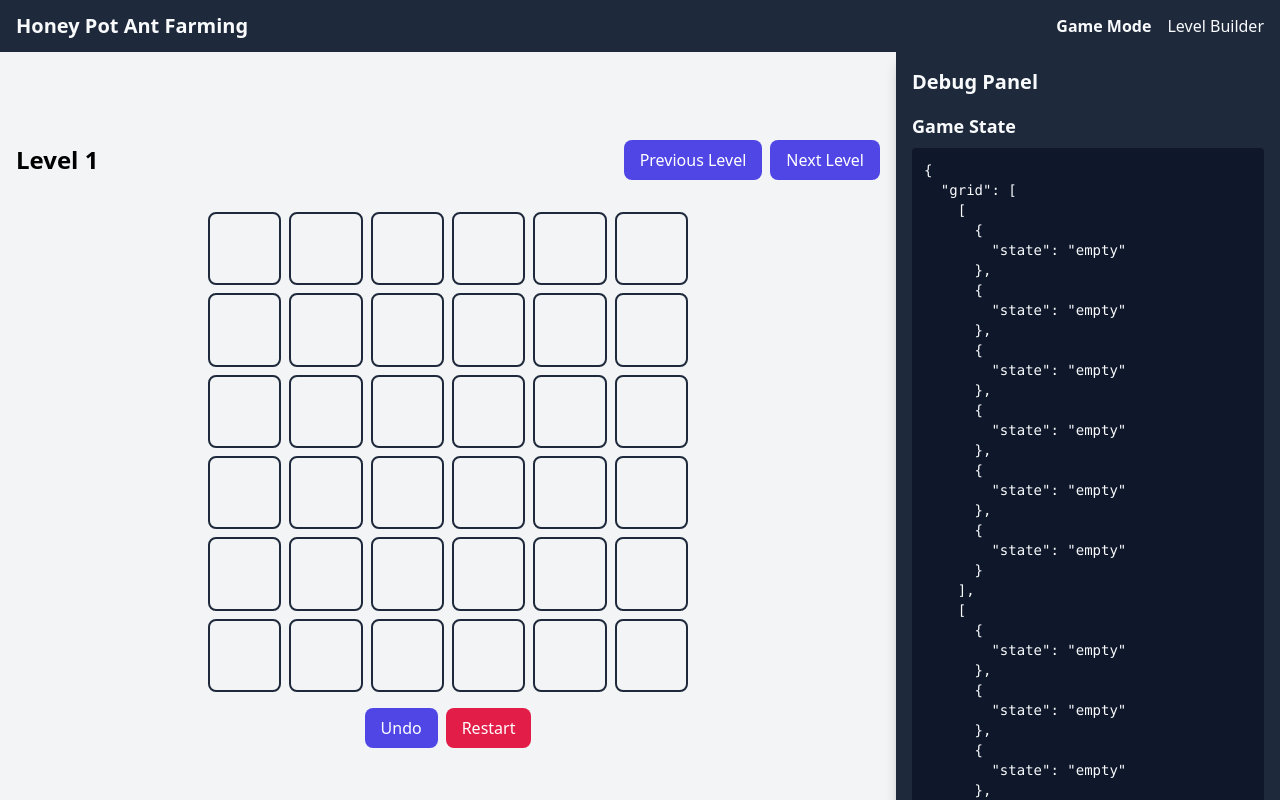
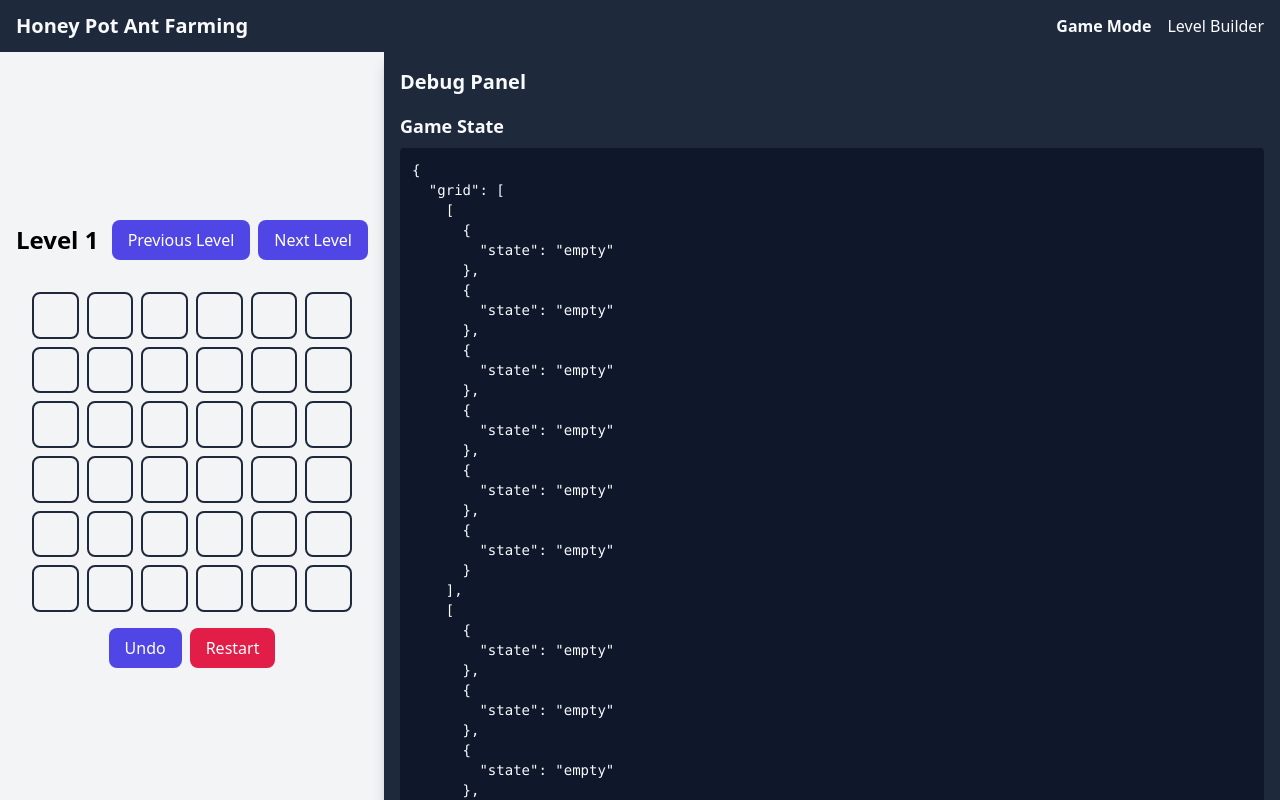
Before and after one commit to Crushford/Cassowary-Games, a Vue app: page / in a window 1280 px wide. Shown: the top 800 px of the page. Built offline with nearby package versions, Linux system fonts and the light colour scheme.

Commit message:
Resize debug panel

```diff
--- a/src/App.vue
+++ b/src/App.vue
@@ -26,12 +26,12 @@
 
     <div class="flex">
       <!-- Main Content -->
-      <div class="flex-1">
+      <div class="w-96">
         <router-view></router-view>
       </div>
 
       <!-- Global Debug Panel -->
-      <div class="w-96 bg-surface shadow-lg">
+      <div class="flex-1 bg-surface shadow-lg">
         <DebugPanel
           :grid="gameStore.grid"
           :grid-size="gameStore.gridSize"
--- a/src/components/DebugPanel.vue
+++ b/src/components/DebugPanel.vue
@@ -1,5 +1,5 @@
 <template>
-  <div class="w-96 bg-surface p-4 rounded-lg shadow-lg">
+  <div class="h-full bg-surface p-4 rounded-lg shadow-lg overflow-y-auto">
     <h2 class="text-xl font-bold text-text mb-4">Debug Panel</h2>
 
     <!-- Game State -->
@@ -15,7 +15,7 @@
     <!-- Available Moves -->
     <div class="mb-6">
       <h3 class="text-lg font-semibold text-text mb-2">Available Moves</h3>
-      <div class="space-y-2">
+      <div class="grid grid-cols-1 sm:grid-cols-2 gap-2">
         <div
           v-for="move in availableMoves"
           :key="`${move.row}-${move.col}`"
```
